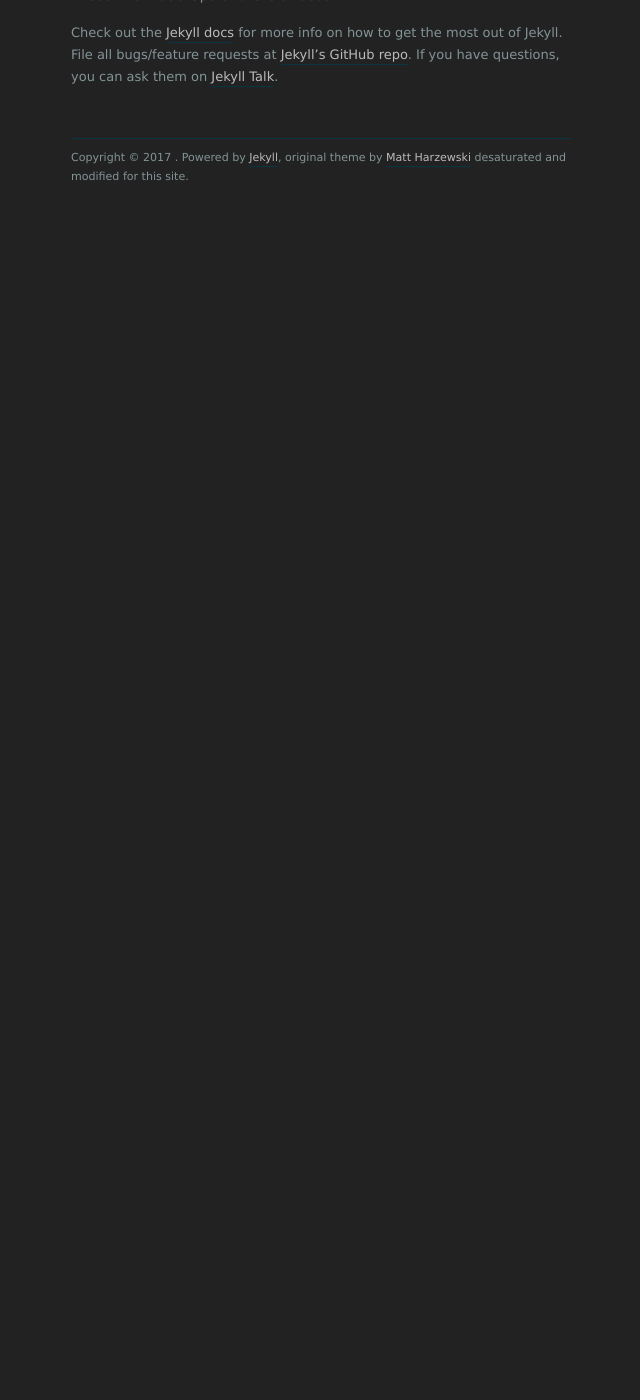
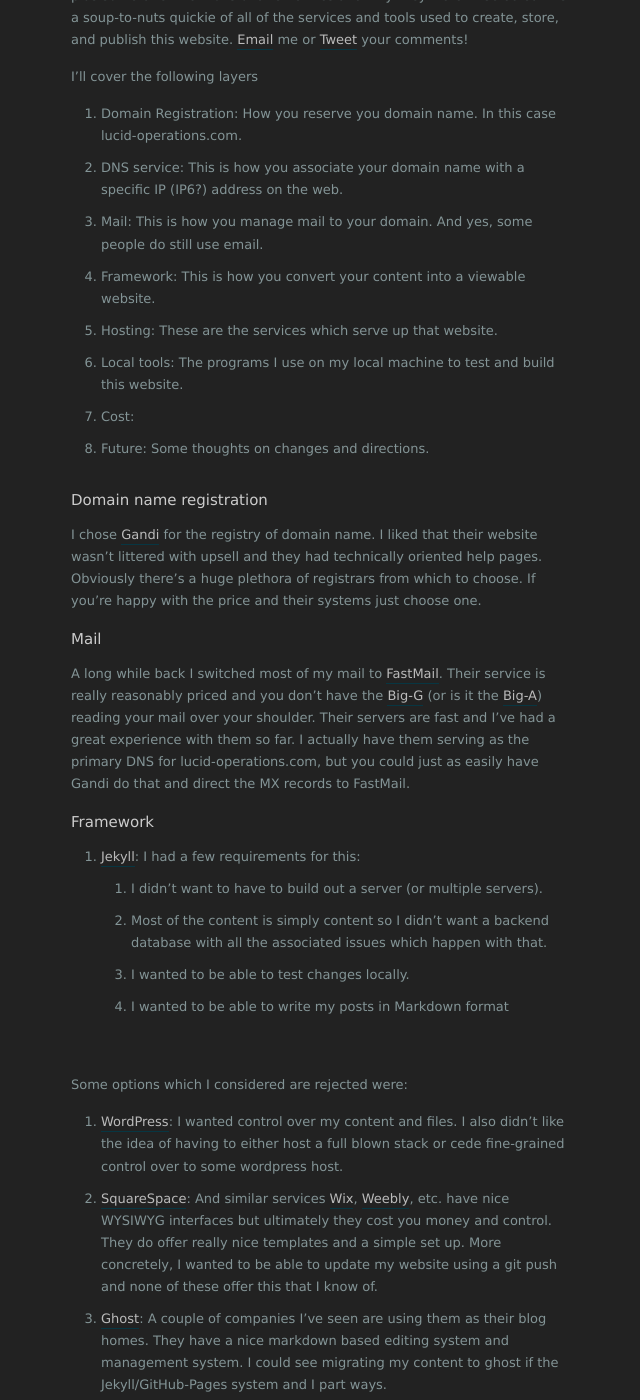
Before and after one commit to danslee/lucid-ops, a Jekyll site: the page built from index.html, in a window 1280 px wide and 1400 px high, scrolled down 369 px. Shown: the whole window, without its empty margins (319-959 px from the left). Built offline with Jekyll 4.4.1, drawn with Linux system fonts in a browser that asks for light colours; nearby versions of some CDN libraries; the list of posts is cut into pages by our own code; before the commit the page ends 900 px from its top, so only the background shows below that; some of the changed text lies outside the part shown.

Commit message:
first full article

```diff
--- a/_layouts/default.html
+++ b/_layouts/default.html
@@ -36,7 +36,7 @@
           <li><a href="/">Home</a></li>
           <li><a href="/archives">Archive</a></li>
           <li><a href="/about">About</a></li>
-          <li><a href="http://twitter.com/dlee_io">Twitter</a></li>
+          <li><a href="http://twitter.com/LucidOperations">Twitter</a></li>
         </ul>
       </nav>
     </div>
--- /dev/null
+++ b/_posts/2017-03-04-stack-for-this-site.md
@@ -0,0 +1,124 @@
+---
+layout: post
+title:  "The Stack Beneath This Site"
+date:   2017-03-04 18:00:00 -0000
+categories: news tools
+---
+
+This post is about the tools and services used to build and publish this site
+plus some brief mentions of alternatives and why they weren't selected. It's a
+soup-to-nuts quickie of all of the services and tools used to create, store,
+and publish this website. [Email](mailto:blog@lucid-operations) me or
+<a class="twitter-share-button"
+  href="https://twitter.com/intent/tweet?text=@LucidOperations">
+Tweet</a>
+your comments!
+
+I'll cover the following layers
+
+  - Domain Registration: How you reserve you domain name. In this case lucid-operations.com.
+  - DNS service: This is how you associate your domain name with a specific IP (IP6?) address on the web.
+  - Mail: This is how you manage mail to your domain. And yes, some people do still use email.
+  - Framework: This is how you convert your content into a viewable website.
+  - Hosting: These are the services which serve up that website.
+  - Local tools: The programs I use on my local machine to test and build this website.
+  - Cost:
+  - Future: Some thoughts on changes and directions.
+
+## Domain name registration
+
+I chose [Gandi](https://gandi.net) for the registry of domain name. I liked
+that their website wasn't littered with upsell and they had technically
+oriented help pages. Obviously there's a huge plethora of registrars from which
+to choose. If you're happy with the price and their systems just choose one.
+
+## Mail
+
+A long while back I switched most of my mail to
+[FastMail](https://www.fastmail.com). Their service is really reasonably priced
+and you don't have the [Big-G](https://www.google.com/) (or is it the
+[Big-A](https://https://abc.xyz)) reading your mail over your shoulder. Their
+servers are fast and I've had a great experience with them so far. I actually
+have them serving as the primary DNS for lucid-operations.com, but you could
+just as easily have Gandi do that and direct the MX records to FastMail.
+
+## Framework
+
+  - [Jekyll](https://jekyllrb.com): I had a few requirements for this:
+    - I didn't want to have to build out a server (or multiple servers).
+    - Most of the content is simply content so I didn't want a backend database
+      with all the associated issues which happen with that.
+    - I wanted to be able to test changes locally.
+    - I wanted to be able to write my posts in Markdown format
+
+Some options which I considered are rejected were:
+
+  - [WordPress](https://wordpress.com): I wanted control over my content and
+    files. I also didn't like the idea of having to either host a full blown
+    stack or cede fine-grained control over to some wordpress host.
+  - [SquareSpace](https://www.squarespace.com): And similar services
+    [Wix](http://www.wix.com), [Weebly](https://www.weebly.com), etc. have nice
+    WYSIWYG interfaces but ultimately they cost you money and control. They do
+    offer really nice templates and a simple set up. More concretely, I wanted
+    to be able to update my website using a git push and none of these offer
+    this that I know of.
+  - [Ghost](https://ghost.org): A couple of companies I've seen are using them
+    as their blog homes. They have a nice markdown based editing system and
+    management system. I could see migrating my content to ghost if the
+    Jekyll/GitHub-Pages system and I part ways.
+
+## Hosting
+
+I decided to use [GitHub Pages](https://pages.github.com) because I already had
+a [GitHub account](https://github.com/danslee) and I liked the idea of a static
+website over which I had maximal control over the content.
+
+I considered building and deploying an image to [AWS](https://aws.amazon.com)
+with [NGINX](https://www.nginx.com) and running this website as a jekyll
+generated static website, deployed as a docker image and served by an nginx
+(docker) instance. But although it'd be interesting, I don't think it would
+offer any real advantages over just using GitHub Pages. I'm already storing in
+GitHub, and I'd just be adding a half-a-dozen or more steps and things which I
+have to manage, update, and maintain to keep my website up.
+
+That said, if I wanted to run some dynamic web apps, I would probably move
+these pages down to a sub-domain and put up a master page with links as needed.
+
+## Local Tools
+
+These are the tools I use on my local machine, an aged but still remarkably
+sprightly MacBookPro (Retina).
+
+  - Mac Terminal.app: It works. I use the system wide clipboard and pbpaste/pbcopy widely and wildly.
+  - [bash](https://en.wikipedia.org/wiki/Bash_%28Unix_shell%29): Because it's
+    universal and does most everything I need.
+  - [tmux](http://tmux.github.io): Because one shell isn't enough.
+  - [git](https://git-scm.com/): to control and keep track of changes to the site.
+  - [Jekyll](https://jekyllrb.com): has a nice built in server you can run after generating the site.
+  - [MacVim](http://macvim-dev.github.io/macvim/): To edit the files, because
+    I'm both a mac head and an old \*nix head. In one head.
+  - [Solarized](http://ethanschoonover.com/solarized): Because I like
+    consistency. In fact, the basic theme for this website started out as a
+    solarized jekyll theme which I desaturated.
+  - [Safari](https://www.apple.com/safari/): this is probably sub-optimal as
+    both Chrome and Firefox have really solid dev tools. But I only needed to
+    be able to dive into basic elements and css definitions and this does the
+    job.
+
+## Cost
+
+Aside from the domain name registration, this website doesn't cost me any money
+to serve. Even adding in CloudFlare for https support shouldn't cost me
+anything.
+
+## Future Thoughts
+
+As mentioned above, I could see migrating to [Ghost](https://ghost.org) in the
+future, but although it is open-source and all that, I'm leery about having to
+take on the whole stack of backend stuff to run my static blog. I like that I
+can test changes to this blog with one jekyll command.
+
+One of the drawbacks of using github pages directly is that you can't get https
+to your custom domain.
+[CloudFlare](https://blog.cloudflare.com/secure-and-fast-github-pages-with-cloudflare/)
+has a solution for this which I will be testing out next week.
```
